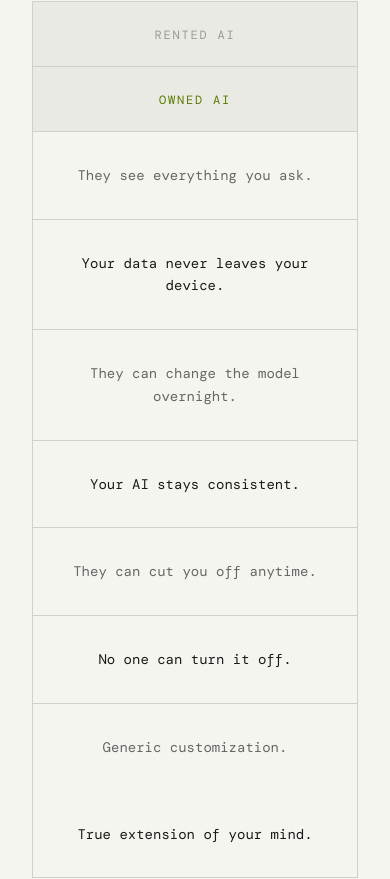
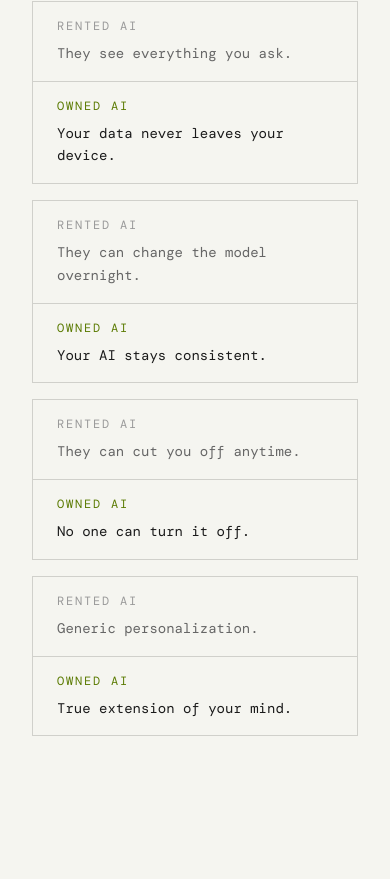
Before and after one commit to sayyss/Holon-landing, a React (Vite) app: page / in a window 390 px wide. Shown: the part 1950-2829 px from the top of the page. Built offline with nearby package versions, Linux system fonts and the light colour scheme; a web font is replaced by a local one.

Commit message:
fixed tables for smaller screeens

```diff
--- a/src/App.jsx
+++ b/src/App.jsx
@@ -103,62 +103,46 @@ function App() {
             A step towards AI ownership.
           </h2>
 
-          <div className="grid grid-cols-1 md:grid-cols-2 border border-border">
-            {/* Header row */}
+          {/* Desktop table */}
+          <div className="hidden md:grid grid-cols-2 border border-border">
             <div className="px-8 py-5 border-b border-border bg-bg-elevated">
               <span className="text-xs font-mono tracking-[0.15em] uppercase text-text-muted">Rented AI</span>
             </div>
-            <div className="px-8 py-5 border-b border-border bg-bg-elevated md:border-l">
+            <div className="px-8 py-5 border-b border-border bg-bg-elevated border-l">
               <span className="text-xs font-mono tracking-[0.15em] uppercase text-accent">Owned AI</span>
             </div>
+            <div className="px-8 py-8 border-b border-border">
+              <p className="text-text-secondary text-sm sm:text-base leading-relaxed font-mono font-light">They see everything you ask.</p>
+            </div>
+            <div className="px-8 py-8 border-b border-border border-l">
+              <p className="text-text-primary text-sm sm:text-base leading-relaxed font-mono font-light">Your data never leaves your device.</p>
+            </div>
+            <div className="px-8 py-8 border-b border-border">
+              <p className="text-text-secondary text-sm sm:text-base leading-relaxed font-mono font-light">They can change the model overnight.</p>
+            </div>
+            <div className="px-8 py-8 border-b border-border border-l">
+              <p className="text-text-primary text-sm sm:text-base leading-relaxed font-mono font-light">Your AI stays consistent.</p>
+            </div>
+            <div className="px-8 py-8 border-b border-border">
+              <p className="text-text-secondary text-sm sm:text-base leading-relaxed font-mono font-light">They can cut you off anytime.</p>
+            </div>
+            <div className="px-8 py-8 border-b border-border border-l">
+              <p className="text-text-primary text-sm sm:text-base leading-relaxed font-mono font-light">No one can turn it off.</p>
+            </div>
+            <div className="px-8 py-8">
+              <p className="text-text-secondary text-sm sm:text-base leading-relaxed font-mono font-light">Generic personalization.</p>
+            </div>
+            <div className="px-8 py-8 border-l border-border">
+              <p className="text-text-primary text-sm sm:text-base leading-relaxed font-mono font-light">True extension of your mind.</p>
+            </div>
+          </div>
 
-            {/* Row 1 */}
-            <div className="px-8 py-8 border-b border-border">
-              <p className="text-text-secondary text-sm sm:text-base leading-relaxed font-mono font-light">
-                They see everything you ask.
-              </p>
-            </div>
-            <div className="px-8 py-8 border-b border-border md:border-l">
-              <p className="text-text-primary text-sm sm:text-base leading-relaxed font-mono font-light">
-                Your data never leaves your device.
-              </p>
-            </div>
-
-            {/* Row 2 */}
-            <div className="px-8 py-8 border-b border-border">
-              <p className="text-text-secondary text-sm sm:text-base leading-relaxed font-mono font-light">
-                They can change the model overnight.
-              </p>
-            </div>
-            <div className="px-8 py-8 border-b border-border md:border-l">
-              <p className="text-text-primary text-sm sm:text-base leading-relaxed font-mono font-light">
-                Your AI stays consistent.
-              </p>
-            </div>
-
-            {/* Row 3 */}
-            <div className="px-8 py-8 border-b border-border">
-              <p className="text-text-secondary text-sm sm:text-base leading-relaxed font-mono font-light">
-                They can cut you off anytime.
-              </p>
-            </div>
-            <div className="px-8 py-8 border-b border-border md:border-l">
-              <p className="text-text-primary text-sm sm:text-base leading-relaxed font-mono font-light">
-                No one can turn it off.
-              </p>
-            </div>
-
-            {/* Row 4 */}
-            <div className="px-8 py-8">
-              <p className="text-text-secondary text-sm sm:text-base leading-relaxed font-mono font-light">
-                Generic customization.
-              </p>
-            </div>
-            <div className="px-8 py-8 md:border-l border-border">
-              <p className="text-text-primary text-sm sm:text-base leading-relaxed font-mono font-light">
-                True extension of your mind.
-              </p>
-            </div>
+          {/* Mobile stacked cards */}
+          <div className="flex flex-col gap-4 md:hidden">
+            <ComparisonCard rented="They see everything you ask." owned="Your data never leaves your device." />
+            <ComparisonCard rented="They can change the model overnight." owned="Your AI stays consistent." />
+            <ComparisonCard rented="They can cut you off anytime." owned="No one can turn it off." />
+            <ComparisonCard rented="Generic personalization." owned="True extension of your mind." />
           </div>
         </div>
       </section>
@@ -335,4 +319,19 @@ function FeatureCard({ icon, title, description }) {
   )
 }
 
+function ComparisonCard({ rented, owned }) {
+  return (
+    <div className="border border-border text-left">
+      <div className="px-6 py-4 border-b border-border">
+        <span className="text-xs font-mono tracking-[0.15em] uppercase text-text-muted block mb-2">Rented AI</span>
+        <p className="text-text-secondary text-sm leading-relaxed font-mono font-light">{rented}</p>
+      </div>
+      <div className="px-6 py-4">
+        <span className="text-xs font-mono tracking-[0.15em] uppercase text-accent block mb-2">Owned AI</span>
+        <p className="text-text-primary text-sm leading-relaxed font-mono font-light">{owned}</p>
+      </div>
+    </div>
+  )
+}
+
 export default App
```
